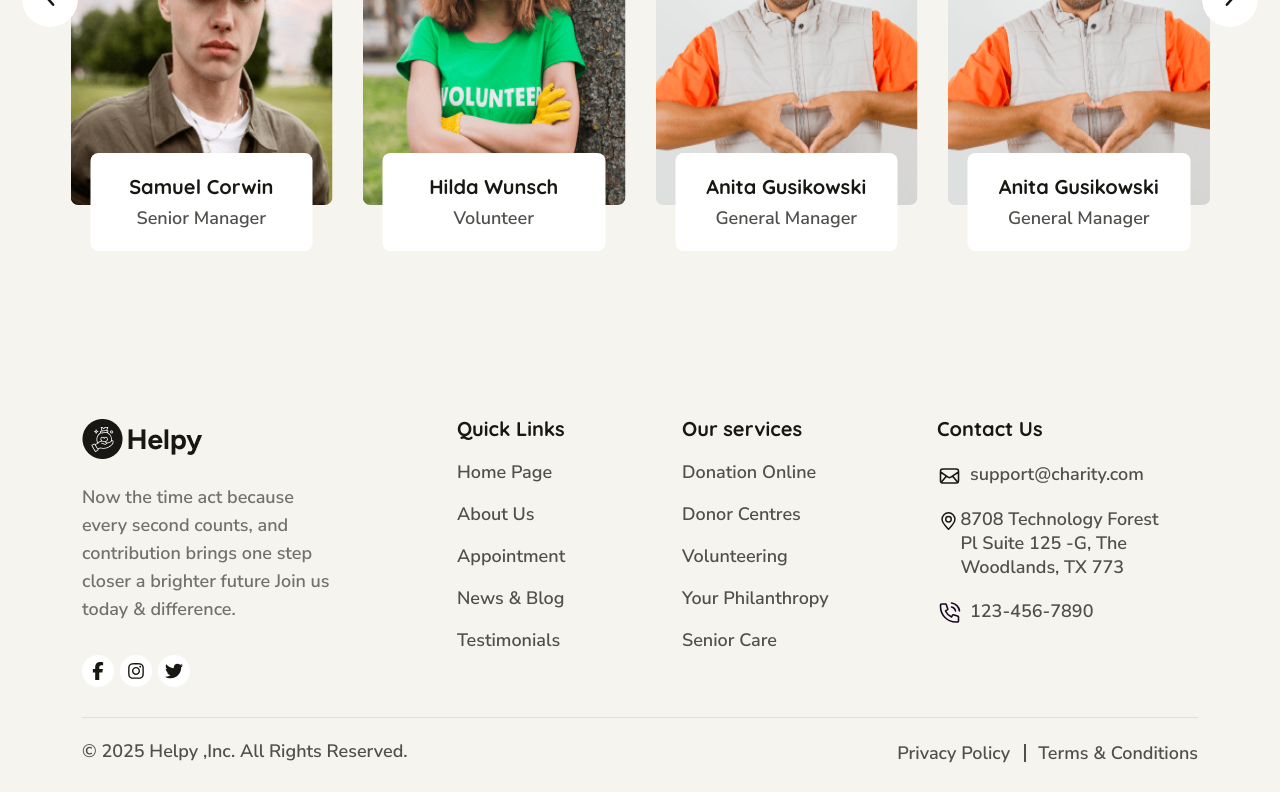
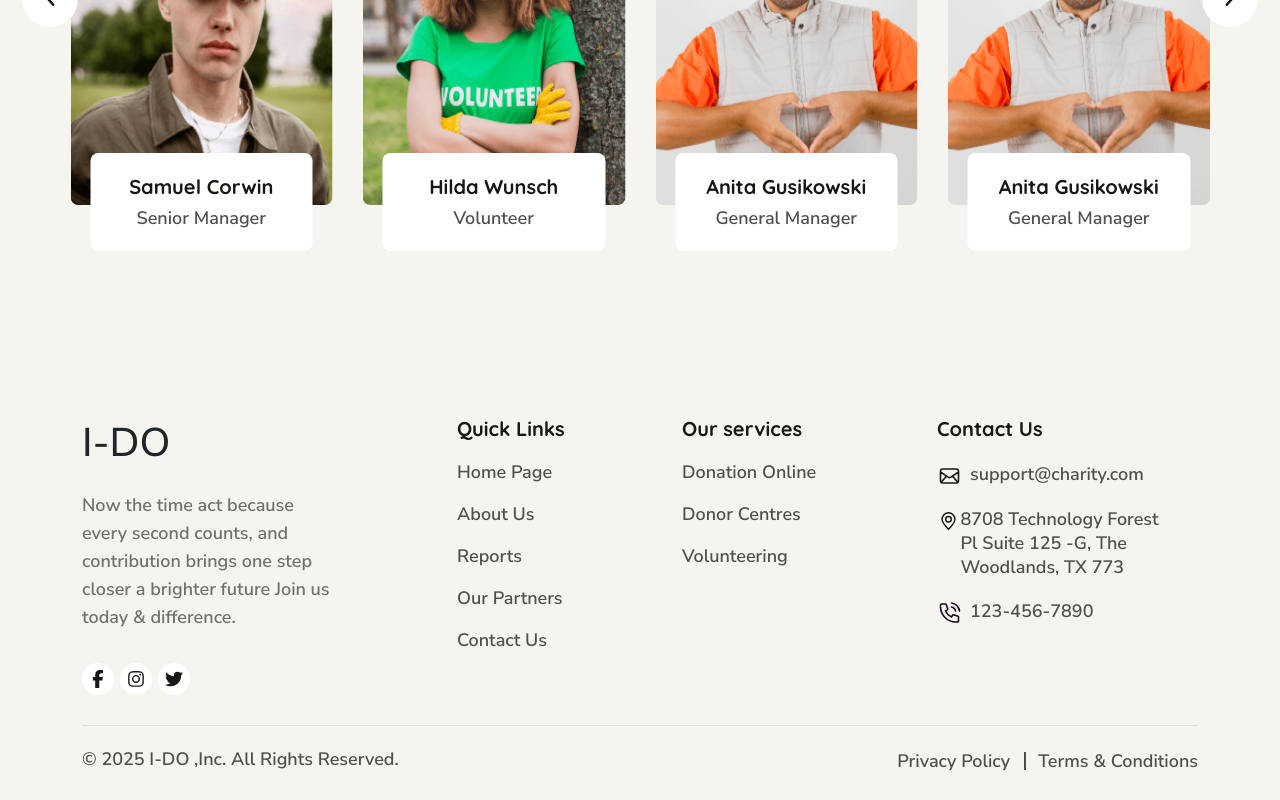
Before and after one commit to ravig1729/ido-webapp, a React (Vite) app: page / in a window 1280 px wide. Shown: the part 4507-5307 px from the top of the page. Built offline with nearby package versions, Linux system fonts and the light colour scheme.

Commit message:
-- footer changes

```diff
--- a/src/components/layouts/Footer/index.tsx
+++ b/src/components/layouts/Footer/index.tsx
@@ -16,7 +16,7 @@ const Footer = () => {
           <Col lg={3} md={6}>
             <div className="vl-footer-widget-1 mb-30">
               <div className="vl-footer-logo">
-                <Link to="/"><img src={footerLogo} alt='footerLogo' /></Link>
+                <h1><a href='/'>I-DO</a></h1>
               </div>
               <div className="vl-footer-content">
                 <p>Now the time act because every second counts, and contribution brings one step closer a brighter future Join us today &amp; difference.</p>
@@ -37,9 +37,9 @@ const Footer = () => {
                 <ul>
                   <li><Link to="/">Home Page</Link></li>
                   <li><Link to="/about">About Us</Link></li>
-                  <li><Link to="/pages/contact">Appointment</Link></li>
-                  <li><a href="blog">News &amp; Blog</a></li>
-                  <li><a href="#">Testimonials</a></li>
+                  <li><Link to="/reports">Reports</Link></li>
+                  <li><Link to="/partners">Our Partners</Link></li>
+                  <li><Link to="/contact">Contact Us</Link></li>
                 </ul>
               </div>
             </div>
@@ -49,11 +49,9 @@ const Footer = () => {
               <h3 className="title">Our services</h3>
               <div className="vl-footer-menu">
                 <ul>
-                  <li><a href="#">Donation Online</a></li>
-                  <li><a href="#">Donor Centres</a></li>
+                  <li><a href="/donation">Donation Online</a></li>
+                  <li><a href="/contact">Donor Centres</a></li>
                   <li><Link to="/pages/team">Volunteering</Link></li>
-                  <li><a href="#">Your Philanthropy</a></li>
-                  <li><a href="#">Senior Care</a></li>
                 </ul>
               </div>
             </div>
@@ -91,7 +89,7 @@ const Footer = () => {
         <div className="vl-copyright copyright-border-1">
           <Row>
             <Col md={6}>
-              <p className="vl-copyright-text">© 2025 Helpy ,Inc. All Rights Reserved.</p>
+              <p className="vl-copyright-text">© 2025 I-DO ,Inc. All Rights Reserved.</p>
             </Col>
             <Col md={6}>
               <div className="vl-copyright-menu">
```
